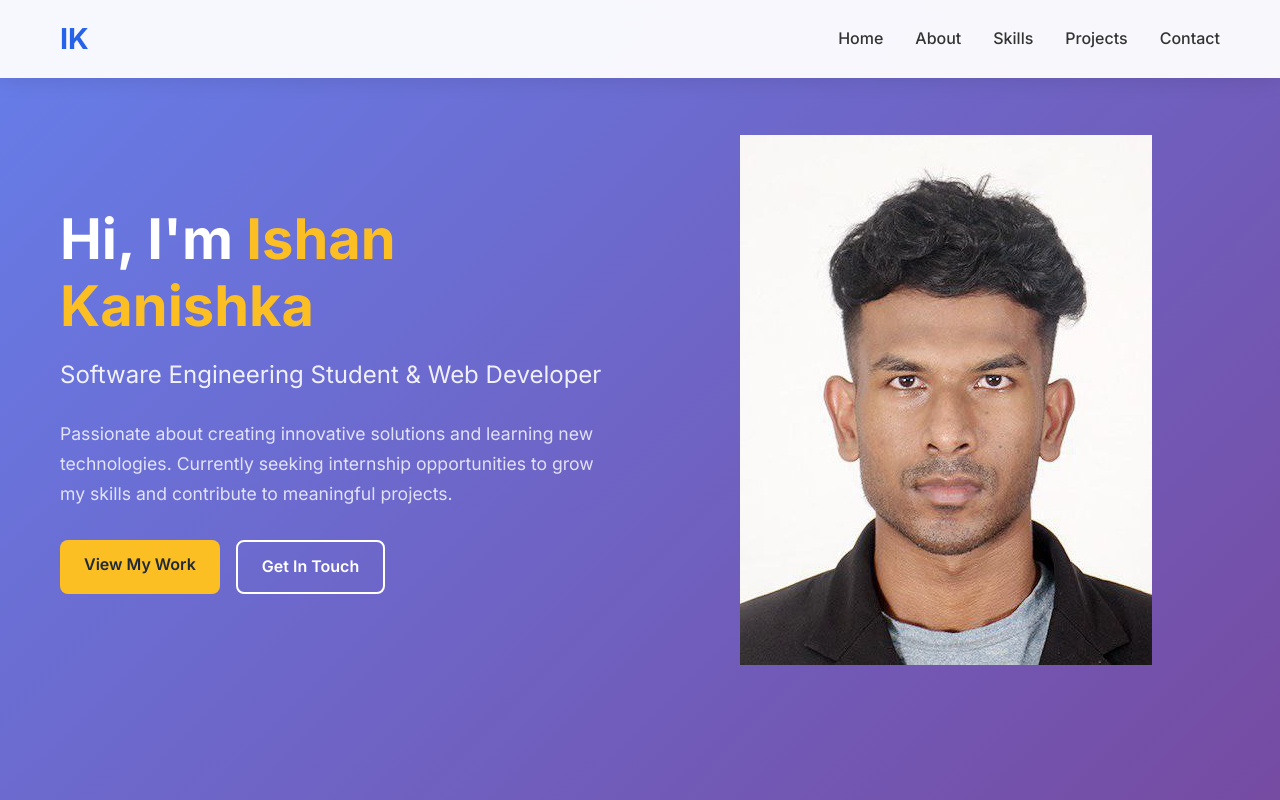
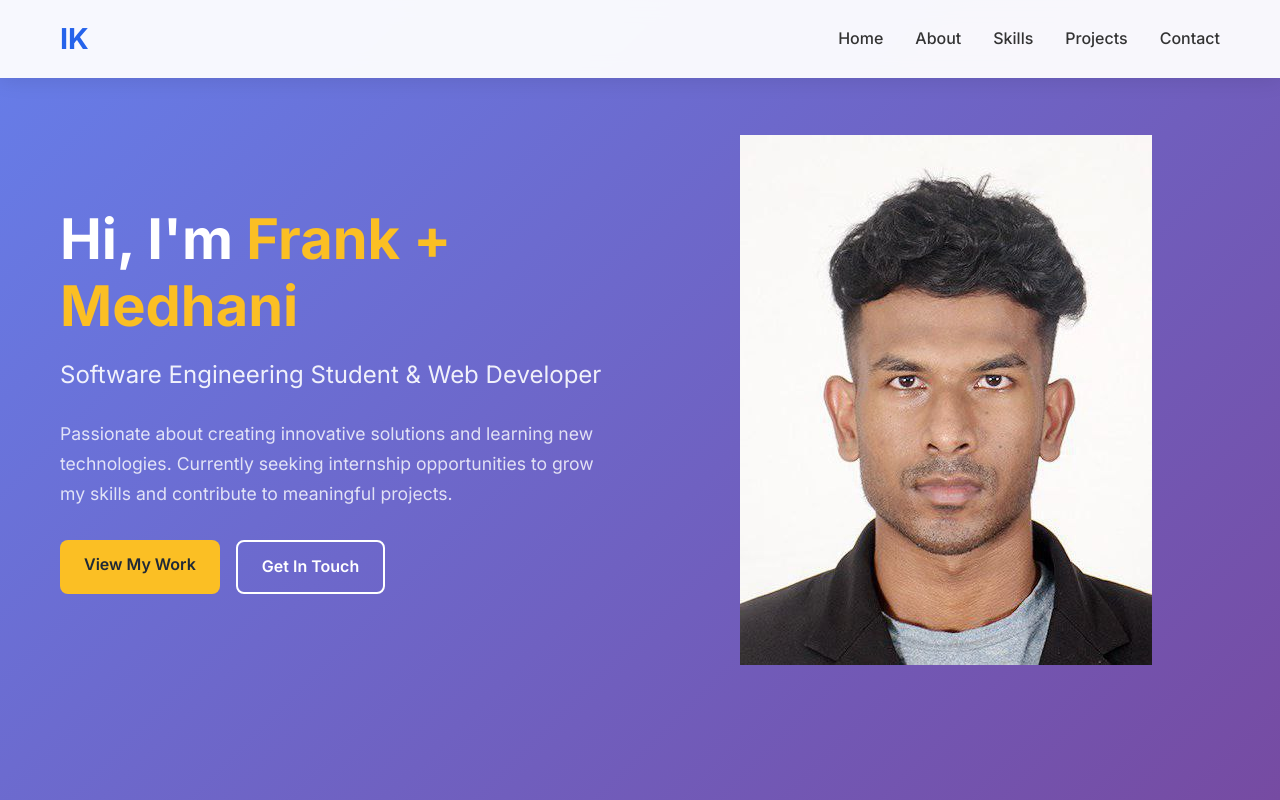
Before and after one commit to Ishan-Kanishka/Ishan-Kanishka.github.io, a plain HTML site: page index.html in a window 1280 px wide. Shown: the top 800 px of the page. Drawn offline with Linux system fonts and the light colour scheme.

Commit message:
Frank is the owner now

```diff
--- a/index.html
+++ b/index.html
@@ -36,7 +36,7 @@
   <section id="home" class="hero">
     <div class="hero-container">
       <div class="hero-content">
-        <h1 class="hero-title">Hi, I'm <span class="highlight">Ishan Kanishka</span></h1>
+        <h1 class="hero-title">Hi, I'm <span class="highlight">Frank + Medhani</span></h1>
         <p class="hero-subtitle">Software Engineering Student & Web Developer</p>
         <p class="hero-description">Passionate about creating innovative solutions and learning new technologies. Currently seeking internship opportunities to grow my skills and contribute to meaningful projects.</p>
         <div class="hero-buttons">
```
